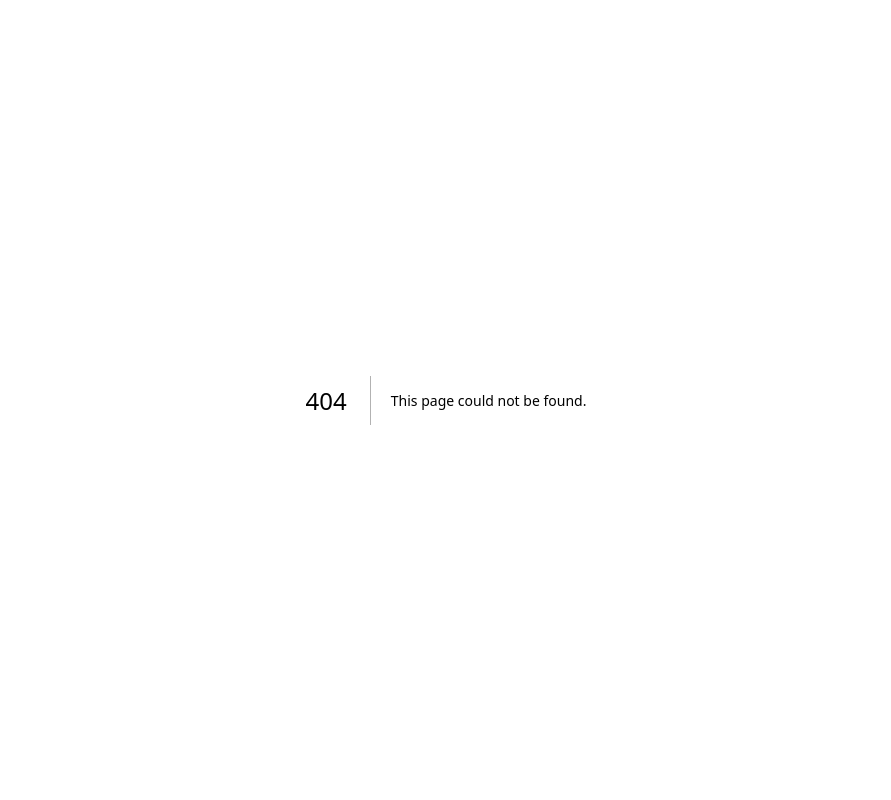
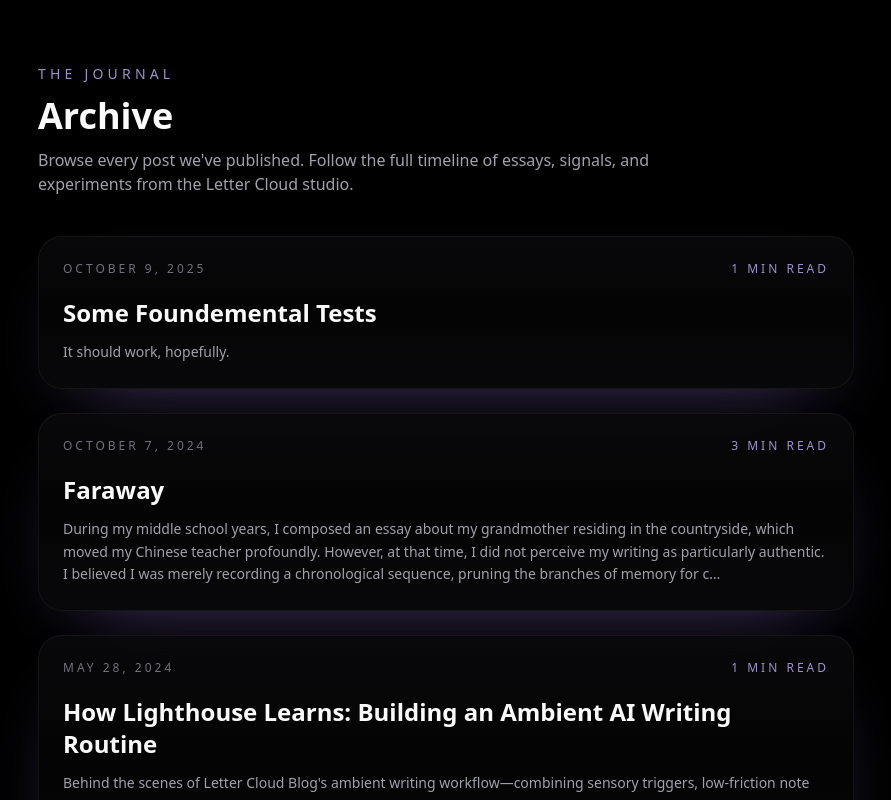
Before and after one commit to A1yCE005/Blog_Alpha, a Next.js app: page /archive in a window 1280 px wide. Before the commit this address had no page. Shown: the top 800 px of the page, without its empty margins (194-1085 px from the left). Built offline with nearby package versions, Linux system fonts and the light colour scheme.

Commit message:
Add archive page with paginated post listing

```diff
--- /dev/null
+++ b/app/archive/page.tsx
@@ -0,0 +1,142 @@
+import type { Metadata } from "next";
+import Link from "next/link";
+import { notFound } from "next/navigation";
+import type { ReactNode } from "react";
+
+import { PostCard } from "@/components/PostCard";
+import { getAllPosts } from "@/lib/posts";
+
+const POSTS_PER_PAGE = 10;
+
+export const metadata: Metadata = {
+  title: "Archive · Letter Cloud Blog",
+  description:
+    "Browse every post in the Letter Cloud blog archive. Discover essays, signals, and experiments from the studio's history.",
+};
+
+type PageProps = {
+  searchParams?: Record<string, string | string[] | undefined>;
+};
+
+function resolvePage(searchParams: PageProps["searchParams"]): number {
+  const raw = searchParams?.page;
+  const value = Array.isArray(raw) ? raw[0] : raw;
+  if (!value) {
+    return 1;
+  }
+  const parsed = Number.parseInt(value, 10);
+  if (Number.isNaN(parsed)) {
+    notFound();
+  }
+  return parsed;
+}
+
+function getPageHref(page: number) {
+  return page === 1 ? "/archive" : `/archive?page=${page}`;
+}
+
+function PaginationButton({
+  disabled,
+  href,
+  children,
+  rel,
+  "aria-label": ariaLabel,
+}: {
+  disabled: boolean;
+  href: string;
+  children: ReactNode;
+  rel?: "prev" | "next";
+  "aria-label"?: string;
+}) {
+  const baseClassName =
+    "inline-flex items-center justify-center gap-2 rounded-full border border-white/10 px-4 py-2 text-sm font-semibold text-zinc-200 transition-colors duration-300 focus:outline-none focus-visible:ring-2 focus-visible:ring-violet-400/80 focus-visible:ring-offset-2 focus-visible:ring-offset-black hover:border-violet-400/60 hover:text-violet-200";
+  if (disabled) {
+    return (
+      <span
+        role="link"
+        aria-disabled="true"
+        tabIndex={-1}
+        className={`${baseClassName} cursor-not-allowed border-white/5 text-zinc-500 hover:border-white/5 hover:text-zinc-500`}
+      >
+        {children}
+      </span>
+    );
+  }
+  return (
+    <Link href={href} rel={rel} aria-label={ariaLabel} className={baseClassName}>
+      {children}
+    </Link>
+  );
+}
+
+export default async function ArchivePage({ searchParams }: PageProps) {
+  const page = resolvePage(searchParams);
+  if (page < 1) {
+    notFound();
+  }
+
+  const posts = await getAllPosts();
+  const totalPages = Math.ceil(posts.length / POSTS_PER_PAGE);
+  const lastPage = Math.max(totalPages, 1);
+
+  if (page > lastPage) {
+    notFound();
+  }
+
+  const start = (page - 1) * POSTS_PER_PAGE;
+  const visiblePosts = posts.slice(start, start + POSTS_PER_PAGE);
+  const hasPrevious = page > 1;
+  const hasNext = page < lastPage && posts.length > 0;
+  const previousPage = page - 1;
+  const nextPage = page + 1;
+
+  return (
+    <div className="mx-auto flex min-h-screen w-full max-w-4xl flex-col gap-10 px-6 py-16 sm:px-10">
+      <header className="flex flex-col gap-3 text-left">
+        <p className="text-sm font-medium uppercase tracking-[0.3em] text-violet-300/80">The Journal</p>
+        <h1 className="text-3xl font-semibold text-zinc-50 sm:text-4xl">Archive</h1>
+        <p className="max-w-2xl text-sm text-zinc-400 sm:text-base">
+          Browse every post we&apos;ve published. Follow the full timeline of essays, signals, and experiments from the Letter Cloud studio.
+        </p>
+      </header>
+
+      {visiblePosts.length > 0 ? (
+        <div className="flex flex-col gap-6">
+          {visiblePosts.map((post) => (
+            <PostCard key={post.slug} post={post} href={`/posts/${post.slug}`} />
+          ))}
+        </div>
+      ) : (
+        <div className="flex flex-col items-center gap-3 rounded-3xl border border-dashed border-white/10 bg-zinc-950/50 p-12 text-center text-sm text-zinc-400">
+          <p>
+            No posts found yet. Drop a markdown file into <code>content/posts</code> to get started.
+          </p>
+        </div>
+      )}
+
+      <nav aria-label="Archive pagination" className="mt-auto flex flex-wrap items-center justify-between gap-4 border-t border-white/5 pt-6">
+        <span className="text-sm text-zinc-400">
+          Page {page} of {lastPage}
+        </span>
+        <div className="flex items-center gap-3">
+          <PaginationButton
+            disabled={!hasPrevious}
+            href={getPageHref(previousPage)}
+            rel="prev"
+            aria-label={hasPrevious ? `Go to page ${previousPage}` : undefined}
+          >
+            ← Previous
+          </PaginationButton>
+          <PaginationButton
+            disabled={!hasNext}
+            href={getPageHref(nextPage)}
+            rel="next"
+            aria-label={hasNext ? `Go to page ${nextPage}` : undefined}
+          >
+            Next →
+          </PaginationButton>
+        </div>
+      </nav>
+    </div>
+  );
+}
--- a/components/BlogMain.tsx
+++ b/components/BlogMain.tsx
@@ -1,22 +1,16 @@
 "use client";
 
-import Link from "next/link";
 import React from "react";
 import { useRouter } from "next/navigation";
 
 import type { PostSummary } from "@/lib/posts";
 import { usePrefersReducedMotion } from "@/hooks/usePrefersReducedMotion";
+import { PostCard } from "@/components/PostCard";
 
 type BlogMainProps = {
   visible: boolean;
   posts: PostSummary[];
 };
-
-const dateFormatter = new Intl.DateTimeFormat("en-US", {
-  month: "long",
-  day: "numeric",
-  year: "numeric",
-});
 
 const TRANSITION_DURATION_MS = 300;
 
@@ -96,42 +90,13 @@ export function BlogMain({ visible, posts }: BlogMainProps) {
           {posts.length > 0 ? (
             <div className="flex flex-col gap-6">
               {posts.map((post) => (
-                <Link
+                <PostCard
                   key={post.slug}
+                  post={post}
                   href={`/posts/${post.slug}`}
                   onClick={(event) => handlePostClick(event, post.slug)}
                   tabIndex={isInteractive ? undefined : -1}
-                  className="group relative block focus:outline-none focus-visible:ring-2 focus-visible:ring-violet-400/80 focus-visible:ring-offset-2 focus-visible:ring-offset-black"
-                >
-                  <article className="flex flex-col gap-5 rounded-3xl border border-white/5 bg-gradient-to-b from-zinc-950/90 via-zinc-950/40 to-zinc-950/90 p-6 shadow-[0_30px_80px_-45px_rgba(167,139,250,0.55)] transition-transform duration-500 ease-out group-hover:-translate-y-1 group-hover:border-violet-400/60 group-hover:shadow-[0_45px_120px_-50px_rgba(167,139,250,0.65)]">
-                    <div className="flex flex-wrap items-center justify-between gap-3 text-xs uppercase tracking-[0.25em] text-zinc-500">
-                      <span>{dateFormatter.format(new Date(post.date))}</span>
-                      <span className="font-medium text-violet-300/80">{post.readingTime}</span>
-                    </div>
-
-                    <div className="flex flex-col gap-3">
-                      <h3 className="text-2xl font-semibold text-zinc-50 transition-colors duration-300 group-hover:text-violet-200">
-                        {post.title}
-                      </h3>
-                      <p className="text-sm leading-relaxed text-zinc-400">
-                        {post.excerpt}
-                      </p>
-                    </div>
-
-                    {post.tags.length > 0 && (
-                      <div className="mt-2 flex flex-wrap gap-2 text-xs uppercase tracking-[0.2em] text-zinc-500">
-                        {post.tags.map((tag) => (
-                          <span
-                            key={tag}
-                            className="rounded-full border border-white/10 px-3 py-1 text-[0.7rem] font-semibold text-zinc-300 transition-colors duration-300 group-hover:border-violet-400/60 group-hover:text-violet-200"
-                          >
-                            {tag}
-                          </span>
-                        ))}
-                      </div>
-                    )}
-                  </article>
-                </Link>
+                />
               ))}
             </div>
           ) : (
--- /dev/null
+++ b/components/PostCard.tsx
@@ -0,0 +1,55 @@
+"use client";
+
+import Link from "next/link";
+import type { AnchorHTMLAttributes } from "react";
+
+import type { PostSummary } from "@/lib/posts";
+
+const dateFormatter = new Intl.DateTimeFormat("en-US", {
+  month: "long",
+  day: "numeric",
+  year: "numeric",
+});
+
+export type PostCardProps = {
+  post: PostSummary;
+  href: string;
+  className?: string;
+} & Pick<AnchorHTMLAttributes<HTMLAnchorElement>, "onClick" | "tabIndex" | "ariaHidden" | "aria-label">;
+
+export function PostCard({ post, href, className = "", ...linkProps }: PostCardProps) {
+  return (
+    <Link
+      href={href}
+      className={`group relative block focus:outline-none focus-visible:ring-2 focus-visible:ring-violet-400/80 focus-visible:ring-offset-2 focus-visible:ring-offset-black ${className}`.trim()}
+      {...linkProps}
+    >
+      <article className="flex flex-col gap-5 rounded-3xl border border-white/5 bg-gradient-to-b from-zinc-950/90 via-zinc-950/40 to-zinc-950/90 p-6 shadow-[0_30px_80px_-45px_rgba(167,139,250,0.55)] transition-transform duration-500 ease-out group-hover:-translate-y-1 group-hover:border-violet-400/60 group-hover:shadow-[0_45px_120px_-50px_rgba(167,139,250,0.65)]">
+        <div className="flex flex-wrap items-center justify-between gap-3 text-xs uppercase tracking-[0.25em] text-zinc-500">
+          <span>{dateFormatter.format(new Date(post.date))}</span>
+          <span className="font-medium text-violet-300/80">{post.readingTime}</span>
+        </div>
+
+        <div className="flex flex-col gap-3">
+          <h3 className="text-2xl font-semibold text-zinc-50 transition-colors duration-300 group-hover:text-violet-200">
+            {post.title}
+          </h3>
+          <p className="text-sm leading-relaxed text-zinc-400">{post.excerpt}</p>
+        </div>
+
+        {post.tags.length > 0 && (
+          <div className="mt-2 flex flex-wrap gap-2 text-xs uppercase tracking-[0.2em] text-zinc-500">
+            {post.tags.map((tag) => (
+              <span
+                key={tag}
+                className="rounded-full border border-white/10 px-3 py-1 text-[0.7rem] font-semibold text-zinc-300 transition-colors duration-300 group-hover:border-violet-400/60 group-hover:text-violet-200"
+              >
+                {tag}
+              </span>
+            ))}
+          </div>
+        )}
+      </article>
+    </Link>
+  );
+}
```
